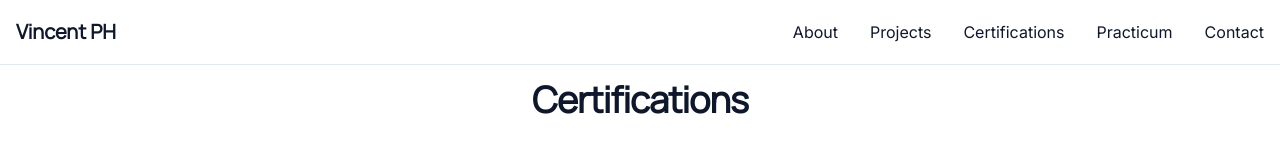
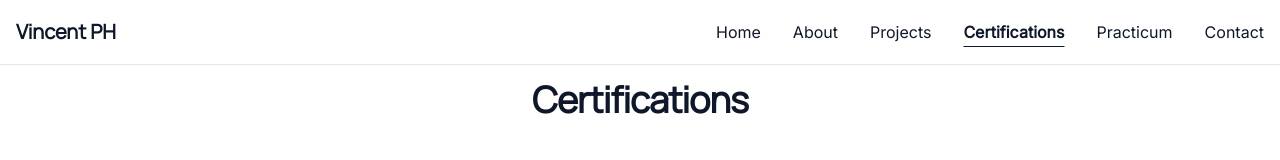
Before and after one commit to vincent1229/MMCLPortfolio-VincentPH, a React (Vite) app: page /certifications in a window 1280 px wide. Shown: the top 160 px of the page. Built offline with nearby package versions, Linux system fonts and the light colour scheme; a web font is replaced by a local one.

Commit message:
some changes

```diff
--- a/src/components/Navbar.jsx
+++ b/src/components/Navbar.jsx
@@ -1,4 +1,4 @@
-import React, { useState } from 'react'
+import React, { useState, useEffect } from 'react'
 import { Link, useLocation } from 'react-router-dom'
 
 export default function Navbar() {
@@ -13,8 +13,37 @@ export default function Navbar() {
     setIsMenuOpen(false)
   }
 
-  const isActive = (path) => {
-    return location.pathname === path ? 'text-primary' : ''
+  // For scrollspy on homepage
+  const [activeSection, setActiveSection] = useState('home')
+
+  useEffect(() => {
+    if (location.pathname === '/') {
+      const handleScroll = () => {
+        const sections = ['home', 'about', 'projects', 'certifications', 'practicum', 'contact']
+        let found = 'home'
+        for (const id of sections) {
+          const el = document.getElementById(id)
+          if (el) {
+            const rect = el.getBoundingClientRect()
+            if (rect.top <= 80 && rect.bottom > 80) {
+              found = id
+              break
+            }
+          }
+        }
+        setActiveSection(found)
+      }
+      window.addEventListener('scroll', handleScroll)
+      handleScroll()
+      return () => window.removeEventListener('scroll', handleScroll)
+    }
+  }, [location.pathname])
+
+  const isActive = (path, section) => {
+    if (location.pathname === '/') {
+      return activeSection === section ? 'text-primary font-semibold underline underline-offset-8' : ''
+    }
+    return location.pathname === path ? 'text-primary font-semibold underline underline-offset-8' : ''
   }
 
   return (
@@ -27,32 +56,22 @@ export default function Navbar() {
 
           <ul className="hidden md:flex items-center space-x-8">
             <li>
-              <Link to="/about" className={`hover:text-primary transition-colors ${isActive('/about')}`}>
-                About
-              </Link>
+              <Link to="/" className={`hover:text-primary transition-colors ${isActive('/', 'home')}`}>Home</Link>
             </li>
             <li>
-              <Link to="/projects" className={`hover:text-primary transition-colors ${isActive('/projects')}`}>
-                Projects
-              </Link>
+              <Link to="/about" className={`hover:text-primary transition-colors ${isActive('/about', 'about')}`}>About</Link>
             </li>
             <li>
-              <Link
-                to="/certifications"
-                className={`hover:text-primary transition-colors ${isActive('/certifications')}`}
-              >
-                Certifications
-              </Link>
+              <Link to="/projects" className={`hover:text-primary transition-colors ${isActive('/projects', 'projects')}`}>Projects</Link>
             </li>
             <li>
-              <Link to="/practicum" className={`hover:text-primary transition-colors ${isActive('/practicum')}`}>
-                Practicum
-              </Link>
+              <Link to="/certifications" className={`hover:text-primary transition-colors ${isActive('/certifications', 'certifications')}`}>Certifications</Link>
             </li>
             <li>
-              <Link to="/contact" className={`hover:text-primary transition-colors ${isActive('/contact')}`}>
-                Contact
-              </Link>
+              <Link to="/practicum" className={`hover:text-primary transition-colors ${isActive('/practicum', 'practicum')}`}>Practicum</Link>
+            </li>
+            <li>
+              <Link to="/contact" className={`hover:text-primary transition-colors ${isActive('/contact', 'contact')}`}>Contact</Link>
             </li>
           </ul>
 
@@ -80,41 +99,12 @@ export default function Navbar() {
         }`}
       >
         <div className="container mx-auto px-4 py-4 space-y-4">
-          <Link
-            to="/about"
-            className={`block hover:text-primary transition-colors ${isActive('/about')}`}
-            onClick={closeMenu}
-          >
-            About
-          </Link>
-          <Link
-            to="/projects"
-            className={`block hover:text-primary transition-colors ${isActive('/projects')}`}
-            onClick={closeMenu}
-          >
-            Projects
-          </Link>
-          <Link
-            to="/certifications"
-            className={`block hover:text-primary transition-colors ${isActive('/certifications')}`}
-            onClick={closeMenu}
-          >
-            Certifications
-          </Link>
-          <Link
-            to="/practicum"
-            className={`block hover:text-primary transition-colors ${isActive('/practicum')}`}
-            onClick={closeMenu}
-          >
-            Practicum
-          </Link>
-          <Link
-            to="/contact"
-            className={`block hover:text-primary transition-colors ${isActive('/contact')}`}
-            onClick={closeMenu}
-          >
-            Contact
-          </Link>
+          <Link to="/" className={`block hover:text-primary transition-colors ${isActive('/', 'home')}`} onClick={closeMenu}>Home</Link>
+          <Link to="/about" className={`block hover:text-primary transition-colors ${isActive('/about', 'about')}`} onClick={closeMenu}>About</Link>
+          <Link to="/projects" className={`block hover:text-primary transition-colors ${isActive('/projects', 'projects')}`} onClick={closeMenu}>Projects</Link>
+          <Link to="/certifications" className={`block hover:text-primary transition-colors ${isActive('/certifications', 'certifications')}`} onClick={closeMenu}>Certifications</Link>
+          <Link to="/practicum" className={`block hover:text-primary transition-colors ${isActive('/practicum', 'practicum')}`} onClick={closeMenu}>Practicum</Link>
+          <Link to="/contact" className={`block hover:text-primary transition-colors ${isActive('/contact', 'contact')}`} onClick={closeMenu}>Contact</Link>
         </div>
       </div>
     </nav>
--- a/src/pages/Certifications.jsx
+++ b/src/pages/Certifications.jsx
@@ -14,37 +14,37 @@ function Certifications() {
             <p className="text-muted-foreground">Issued by CompTIA</p>
             <p className="text-sm text-muted-foreground">July 2024</p>
           </div>
-          <div className="bg-card rounded-lg shadow-lg p-6 animate-slide-up hover:scale-[1.02] transition-transform ease-in-out duration-300">
+          <div className="bg-card rounded-lg shadow-lg p-6 animate-slide-up hover:scale-[1.02] transition-transform ease-in-out duration-300 focus:outline-none focus:ring-2 focus:ring-primary focus:ring-offset-2 hover:shadow-xl">
             <h3 className="text-2xl font-bold mb-2">Employability Skills – Job Ready</h3>
             <p className="text-muted-foreground">Issued by Wadhwani Foundation</p>
             <p className="text-sm text-muted-foreground">2025</p>
           </div>
-          <div className="bg-card rounded-lg shadow-lg p-6 animate-slide-up hover:scale-[1.02] transition-transform ease-in-out duration-300">
+          <div className="bg-card rounded-lg shadow-lg p-6 animate-slide-up hover:scale-[1.02] transition-transform ease-in-out duration-300 focus:outline-none focus:ring-2 focus:ring-primary focus:ring-offset-2 hover:shadow-xl">
             <h3 className="text-2xl font-bold mb-2">TOEIC Listening & Reading</h3>
             <p className="text-muted-foreground">Issued by TOEIC</p>
             <p className="text-sm text-muted-foreground">2025</p>
           </div>
-          <div className="bg-card rounded-lg shadow-lg p-6 animate-slide-up hover:scale-[1.02] transition-transform ease-in-out duration-300">
+          <div className="bg-card rounded-lg shadow-lg p-6 animate-slide-up hover:scale-[1.02] transition-transform ease-in-out duration-300 focus:outline-none focus:ring-2 focus:ring-primary focus:ring-offset-2 hover:shadow-xl">
             <h3 className="text-2xl font-bold mb-2">TOEIC Speaking & Writing</h3>
             <p className="text-muted-foreground">Issued by TOEIC</p>
             <p className="text-sm text-muted-foreground">2025</p>
           </div>
-          <div className="bg-card rounded-lg shadow-lg p-6 animate-slide-up hover:scale-[1.02] transition-transform ease-in-out duration-300">
+          <div className="bg-card rounded-lg shadow-lg p-6 animate-slide-up hover:scale-[1.02] transition-transform ease-in-out duration-300 focus:outline-none focus:ring-2 focus:ring-primary focus:ring-offset-2 hover:shadow-xl">
             <h3 className="text-2xl font-bold mb-2">Basic Blade Seminar</h3>
             <p className="text-muted-foreground">Issued by Aurotech</p>
             <p className="text-sm text-muted-foreground">2025</p>
           </div>
-          <div className="bg-card rounded-lg shadow-lg p-6 animate-slide-up hover:scale-[1.02] transition-transform ease-in-out duration-300">
+          <div className="bg-card rounded-lg shadow-lg p-6 animate-slide-up hover:scale-[1.02] transition-transform ease-in-out duration-300 focus:outline-none focus:ring-2 focus:ring-primary focus:ring-offset-2 hover:shadow-xl">
             <h3 className="text-2xl font-bold mb-2">Microsoft Season of AI Agents</h3>
             <p className="text-muted-foreground">Issued by Microsoft</p>
             <p className="text-sm text-muted-foreground">2025</p>
           </div>
-          <div className="bg-card rounded-lg shadow-lg p-6 animate-slide-up hover:scale-[1.02] transition-transform ease-in-out duration-300">
+          <div className="bg-card rounded-lg shadow-lg p-6 animate-slide-up hover:scale-[1.02] transition-transform ease-in-out duration-300 focus:outline-none focus:ring-2 focus:ring-primary focus:ring-offset-2 hover:shadow-xl">
             <h3 className="text-2xl font-bold mb-2">Power BI and 7QC Tools</h3>
             <p className="text-muted-foreground">Issued by STMicroelectronics Inc.</p>
             <p className="text-sm text-muted-foreground">2025</p>
           </div>
-          <div className="bg-card rounded-lg shadow-lg p-6 animate-slide-up hover:scale-[1.02] transition-transform ease-in-out duration-300">
+          <div className="bg-card rounded-lg shadow-lg p-6 animate-slide-up hover:scale-[1.02] transition-transform ease-in-out duration-300 focus:outline-none focus:ring-2 focus:ring-primary focus:ring-offset-2 hover:shadow-xl">
             <h3 className="text-2xl font-bold mb-2">Cybersecurity Awareness</h3>
             <p className="text-muted-foreground">Issued by STMicroelectronics Inc.</p>
             <p className="text-sm text-muted-foreground">2025</p>
```
